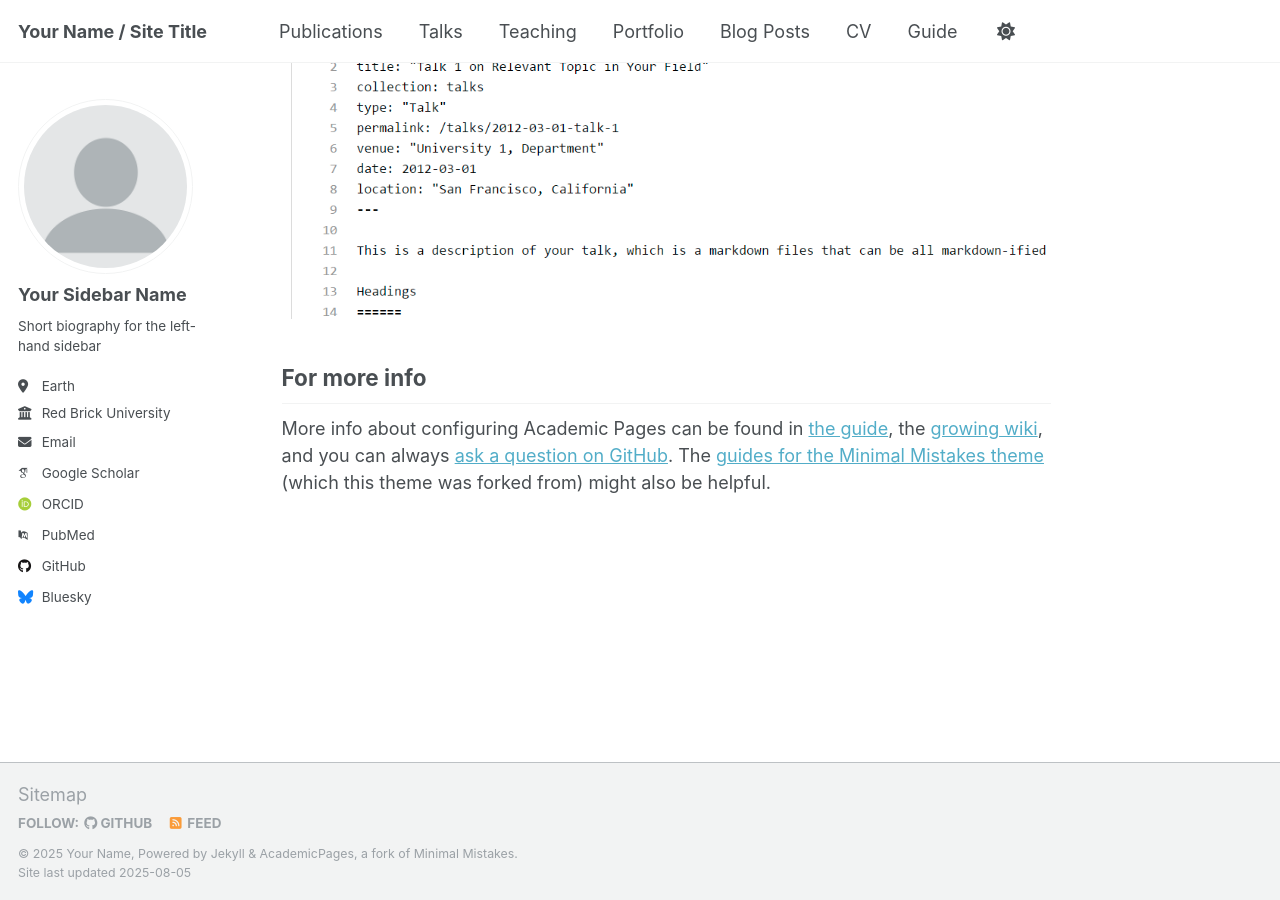
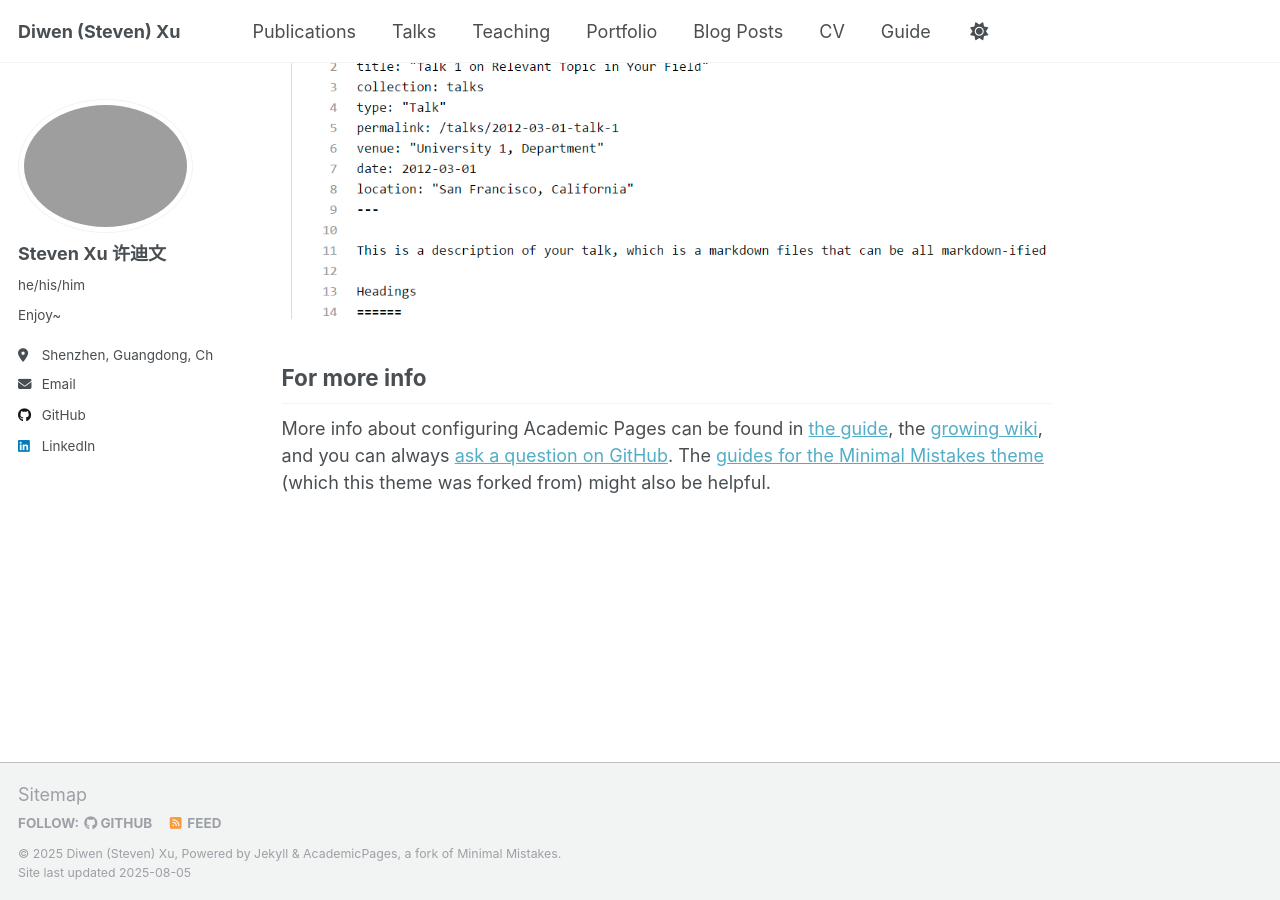
Before and after one commit to RWBY-Aloupeep/RWBY-Aloupeep.github.io, a Jekyll site: the page built from _pages/about.md, in a window 1280 px wide and 900 px high, scrolled down 2880 px. Built offline with Jekyll 4.4.1, drawn with Linux system fonts in a browser that asks for light colours; some web fonts are replaced; a script that is not in the unit is left out.

Commit message:
Sidebar Setup

```diff
--- a/_config.yml
+++ b/_config.yml
@@ -9,36 +9,35 @@
 # Basic Site Settings
 locale                   : "en-US"
 site_theme               : "default"
-title                    : "Your Name / Site Title"
+title                    : "Diwen (Steven) Xu"
 title_separator          : "-"
-name                     : &name "Your Name"
+name                     : &name "Diwen (Steven) Xu"
 description              : &description "personal description"
-url                      : https://academicpages.github.io # the base hostname & protocol for your site e.g. "https://[your GitHub username].github.io" or if you already have some other page hosted on Github then use "https://[your GitHub username].github.io/[Your Repo Name]"
+url                      : https://rwby-aloupeep.github.io
 baseurl                  : "" # the subpath of your site, e.g. "/blog"
-repository               : "academicpages/academicpages.github.io"
+repository               : "RWBY-Aloupeep/RWBY-Aloupeep.github.io"
 
 # Site Author - The following control what appear as part of the author content on the side bar.
 #               If a field is blank the icon and link will not appear, otherwise it will be shown.
 #               Additional customization can be done by editing /_includes/author-profile.html
 author:
   # Biographic information
-  avatar           : "profile.png"
-  name             : "Your Sidebar Name"
-  pronouns         : # example: "she/her"
-  bio              : "Short biography for the left-hand sidebar"
-  location         : "Earth"
-  employer         : "Red Brick University"
+  avatar           : "avatar.jpg"
+  name             : "Steven Xu 许迪文"
+  pronouns         : "he/his/him"
+  bio              : "Enjoy~"
+  location         : "Shenzhen, Guangdong, China"
   uri              : # URL
-  email            : "none@example.org"
+  email            : "rwbyaloupeep@gmail.com"
 
   # Academic websites
   academia         : # URL
   arxiv            : # URL - Update with the correct link to your profile
-  googlescholar    : "https://scholar.google.com/citations?user=PS_CX0AAAAAJ"
+  googlescholar    : # URL
   impactstory      : # URL
-  orcid            : "http://orcid.org/yourorcidurl"
+  orcid            : # URL
   semantic         : # URL
-  pubmed           : "https://www.ncbi.nlm.nih.gov/pubmed/?term=john+snow"
+  pubmed           : # URL
   researchgate     : # URL
   scopus           : # URL
 
@@ -46,13 +45,13 @@ author:
   bitbucket        : # Username - Update with your username on the site
   codepen          : # Username
   dribbble         : # Username
-  github           : "academicpages"
+  github           : "RWBY-Aloupeep"
   kaggle           : # Username
   stackoverflow    : # User number or user number and name (i.e., use "1" or "1/jeff-atwood")
 
   # Social media
   artstation       : # Username
-  bluesky          : "bsky.app" # Replace this with you Bluesky username
+  bluesky          : # Username
   facebook         : # Username
   flickr           : # Username
   foursquare       : # Username
@@ -61,7 +60,7 @@ author:
   keybase          : # Username
   instagram        : # Username
   lastfm           : # Username
-  linkedin         : # Username
+  linkedin         : "diwen-xu"
   mastodon         : # URL
   medium           : # URL
   pinterest        : # Username
```
Also changed, not shown: 1 other file.
